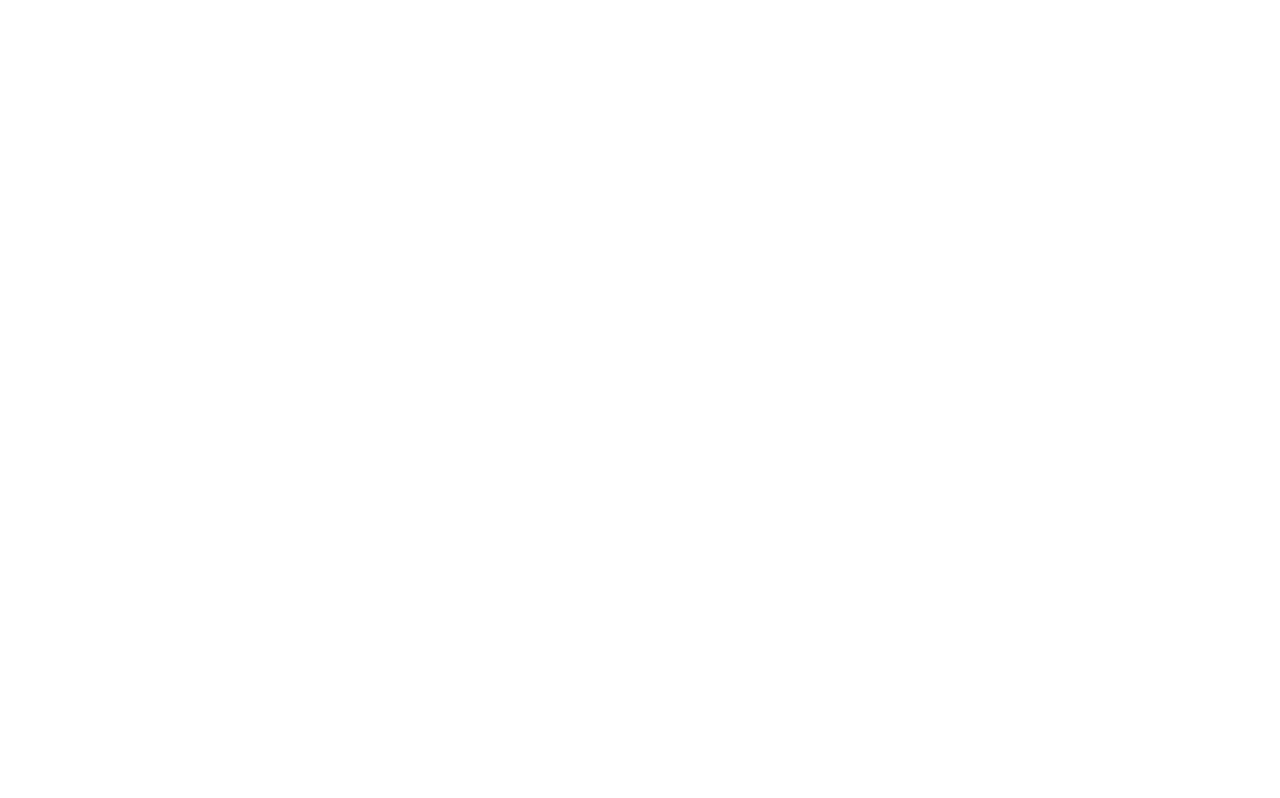
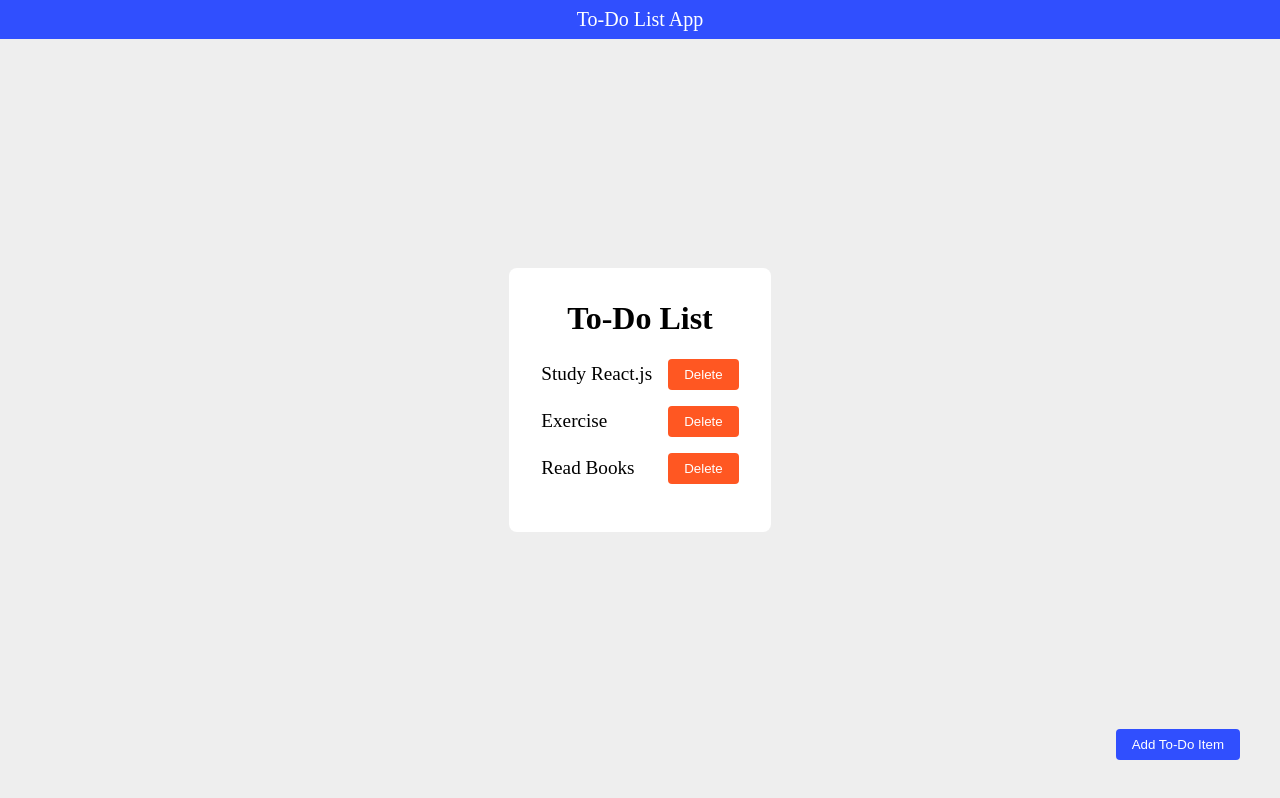
Before and after one commit to uaevd/todo, a React (Create React App) app: page / in a window 1280 px wide. Built offline with nearby package versions, Linux system fonts and the light colour scheme.

Commit message:
Create Web

```diff
--- a/src/App.tsx
+++ b/src/App.tsx
@@ -1,3 +1,22 @@
+import { BrowserRouter, Route, Routes } from 'react-router-dom';
+
+import { ToDoListContextProvider } from 'contexts/ToDoList';
+import { Header } from 'components/organisms/Header';
+import { ToDoInputPage } from 'components/pages/ToDoInputPage';
+import { ToDoListPage } from 'components/pages/ToDoListPage';
+import { NotFoundPage } from 'components/pages/NotFoundPage';
+
 export default function App() {
-    return <></>;
+    return (
+        <ToDoListContextProvider>
+            <BrowserRouter>
+                <Header />
+                <Routes>
+                    <Route path="/" element={<ToDoListPage />} />
+                    <Route path="/add" element={<ToDoInputPage />} />
+                    <Route path="*" element={<NotFoundPage />} />
+                </Routes>
+            </BrowserRouter>
+        </ToDoListContextProvider>
+    );
 }
```
